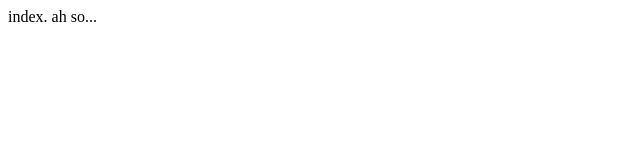
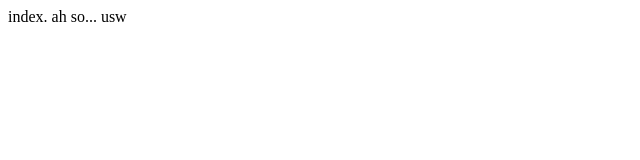
Before and after one commit to wschoeck/portfolio-1, a plain HTML site: page index.html in a window 1280 px wide. Shown: the full height of the page, 0-640 px from the left. Drawn offline with Linux system fonts and the light colour scheme.

Commit message:
Update index.html

```diff
--- a/index.html
+++ b/index.html
@@ -5,6 +5,6 @@ index.<!DOCTYPE html>
     <title></title>
   </head>
   <body>
-    ah so...
+    ah so... usw
   </body>
 </html>
```
